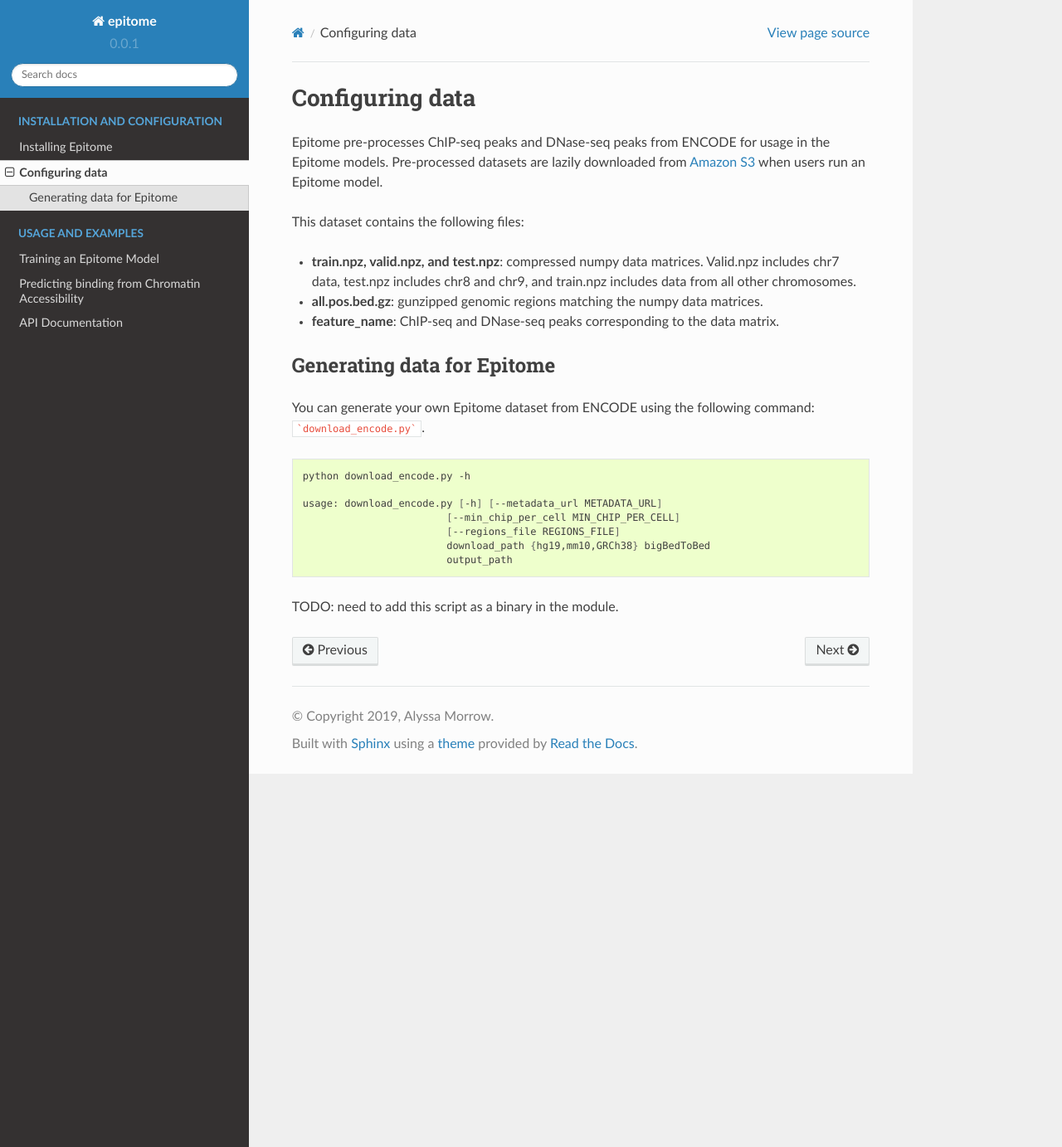
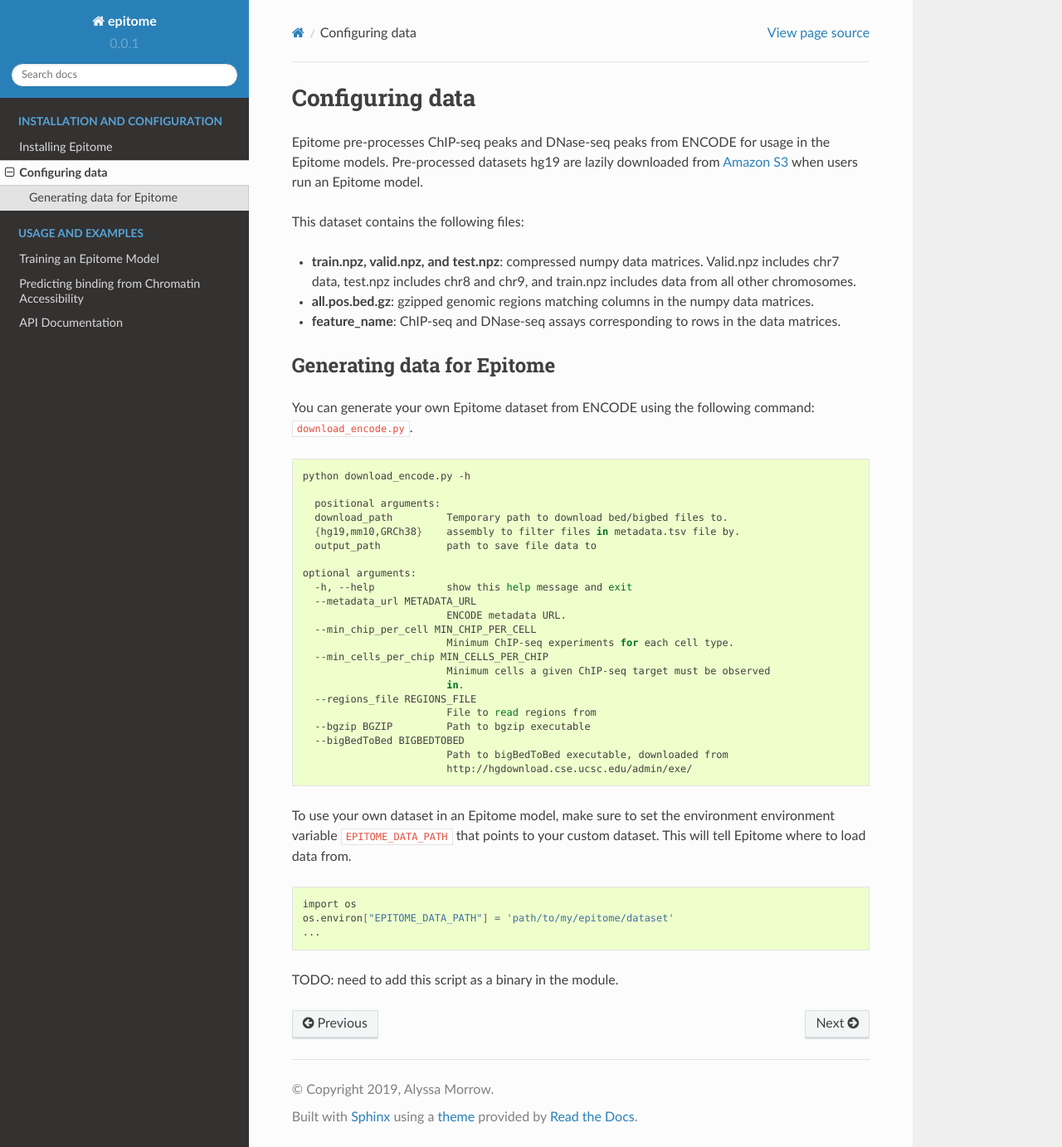
Before and after one commit to YosefLab/epitome, a Sphinx documentation site: the page built from docs/usage/data.rst, in a window 1280 px wide and 1383 px high. Shown: the whole window at 83% size. Built offline with Sphinx 7.4.7 and the Read the Docs theme 2.0.0, drawn with Linux system fonts in a browser that asks for light colours.

````diff
--- a/docs/usage/data.rst
+++ b/docs/usage/data.rst
@@ -2,32 +2,58 @@ Configuring data
 ================
 
 Epitome pre-processes ChIP-seq peaks and DNase-seq peaks from ENCODE for usage
-in the Epitome models. Pre-processed datasets are lazily downloaded from `Amazon S3 <../https://epitome-data.s3-us-west-1.amazonaws.com/data.zip>`__ when users run an Epitome model.
+in the Epitome models. Pre-processed datasets hg19 are lazily downloaded from `Amazon S3 <../https://epitome-data.s3-us-west-1.amazonaws.com/data.zip>`__ when users run an Epitome model.
 
 
 This dataset contains the following files:
 
 - **train.npz, valid.npz, and test.npz**: compressed numpy data matrices. Valid.npz includes chr7 data, test.npz includes chr8 and chr9, and train.npz includes data from all other chromosomes.
 
-- **all.pos.bed.gz**: gunzipped genomic regions matching the numpy data matrices.
+- **all.pos.bed.gz**: gzipped genomic regions matching columns in the numpy data matrices.
 
-- **feature_name**: ChIP-seq and DNase-seq peaks corresponding to the data matrix.
+- **feature_name**: ChIP-seq and DNase-seq assays corresponding to rows in the data matrices.
 
 
 Generating data for Epitome
 ---------------------------
 
 You can generate your own Epitome dataset from ENCODE using the following command:
-```download_encode.py```.
+``download_encode.py``.
 
 .. code:: bash
 
   python download_encode.py -h
 
-  usage: download_encode.py [-h] [--metadata_url METADATA_URL]
-                          [--min_chip_per_cell MIN_CHIP_PER_CELL]
-                          [--regions_file REGIONS_FILE]
-                          download_path {hg19,mm10,GRCh38} bigBedToBed
-                          output_path
+    positional arguments:
+    download_path         Temporary path to download bed/bigbed files to.
+    {hg19,mm10,GRCh38}    assembly to filter files in metadata.tsv file by.
+    output_path           path to save file data to
+
+  optional arguments:
+    -h, --help            show this help message and exit
+    --metadata_url METADATA_URL
+                          ENCODE metadata URL.
+    --min_chip_per_cell MIN_CHIP_PER_CELL
+                          Minimum ChIP-seq experiments for each cell type.
+    --min_cells_per_chip MIN_CELLS_PER_CHIP
+                          Minimum cells a given ChIP-seq target must be observed
+                          in.
+    --regions_file REGIONS_FILE
+                          File to read regions from
+    --bgzip BGZIP         Path to bgzip executable
+    --bigBedToBed BIGBEDTOBED
+                          Path to bigBedToBed executable, downloaded from
+                          http://hgdownload.cse.ucsc.edu/admin/exe/
+
+
+To use your own dataset in an Epitome model, make sure to set the environment environment variable
+``EPITOME_DATA_PATH`` that points to your custom dataset. This will tell Epitome where to load
+data from.
+
+.. code:: bash
+
+  import os
+  os.environ["EPITOME_DATA_PATH"] = 'path/to/my/epitome/dataset'
+  ...
 
 TODO: need to add this script as a binary in the module.
````
Also changed, not shown: 1 other file.
